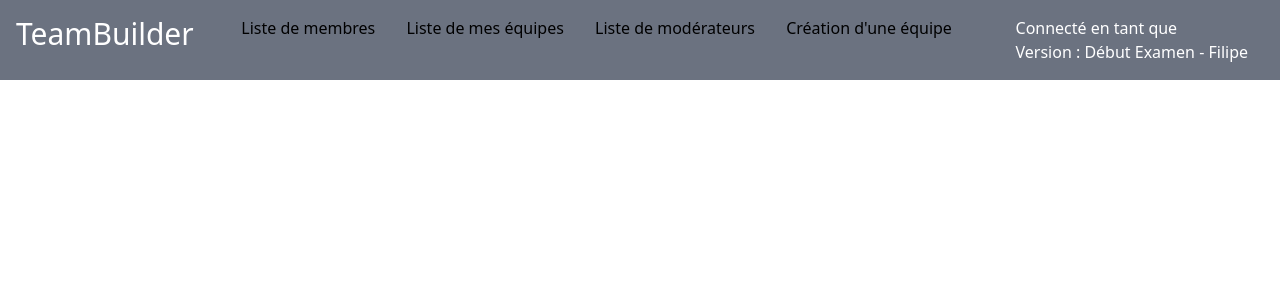
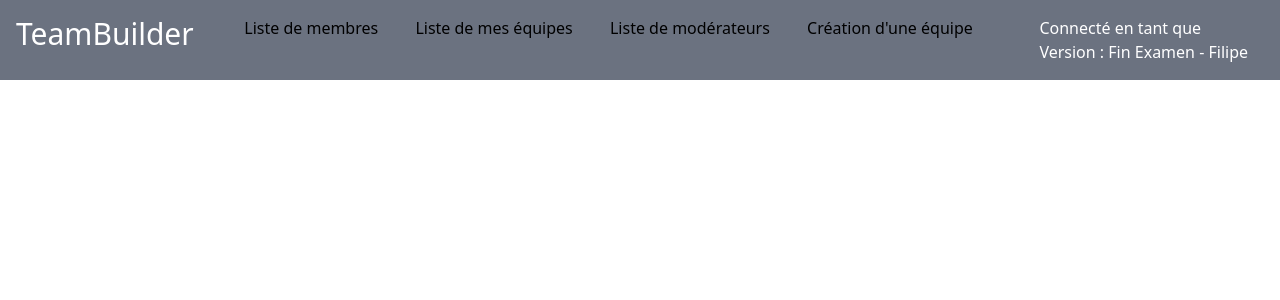
Before and after one commit to FilipeCPNV/teamBuilder, a PHP site: page /teambuilder/public/views/homepage.php in a window 1280 px wide. Shown: the top 300 px of the page. Run offline with PHP 8.4, Linux system fonts and the light colour scheme; the template is opened without the code that fills it, so the values that code supplies are empty; style sheets or scripts are compiled from the project's sources; some libraries are stand-ins or nearby versions.

Commit message:
Fin examen

```diff
--- a/public/views/homepage.php
+++ b/public/views/homepage.php
@@ -25,7 +25,7 @@
         </div>
         <div class="mx-4 p-4">
             <p>Connecté en tant que <a href="/?controller=MemberController&method=profil&member_id=<?= $user->id ?>"><?= $user->name ?></a></p>
-            <p>Version : Début Examen - Filipe</p>
+            <p>Version : Fin Examen - Filipe</p>
         </div>
     </div>
 </nav>
```
Also changed, not shown: README.md.
